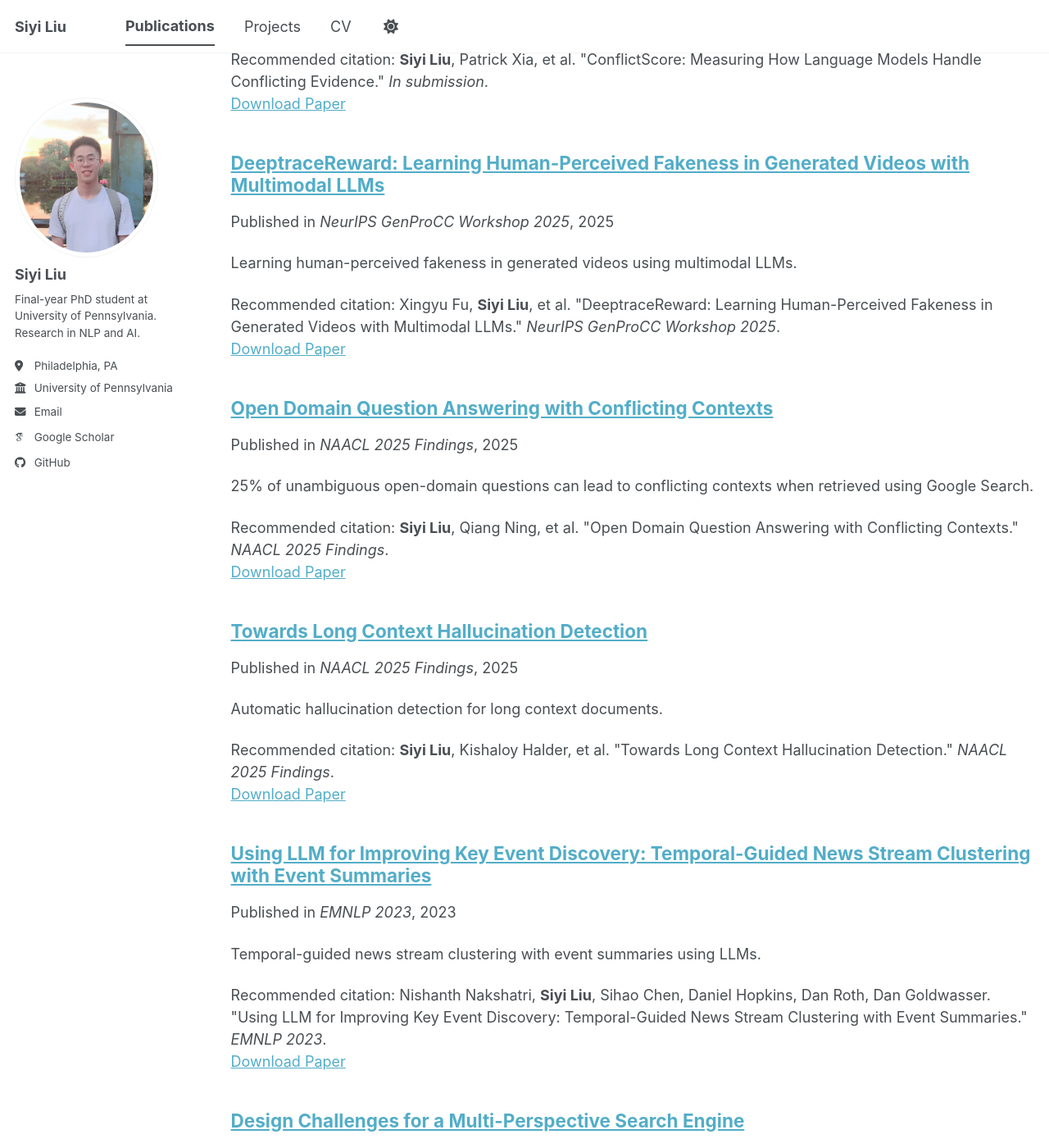
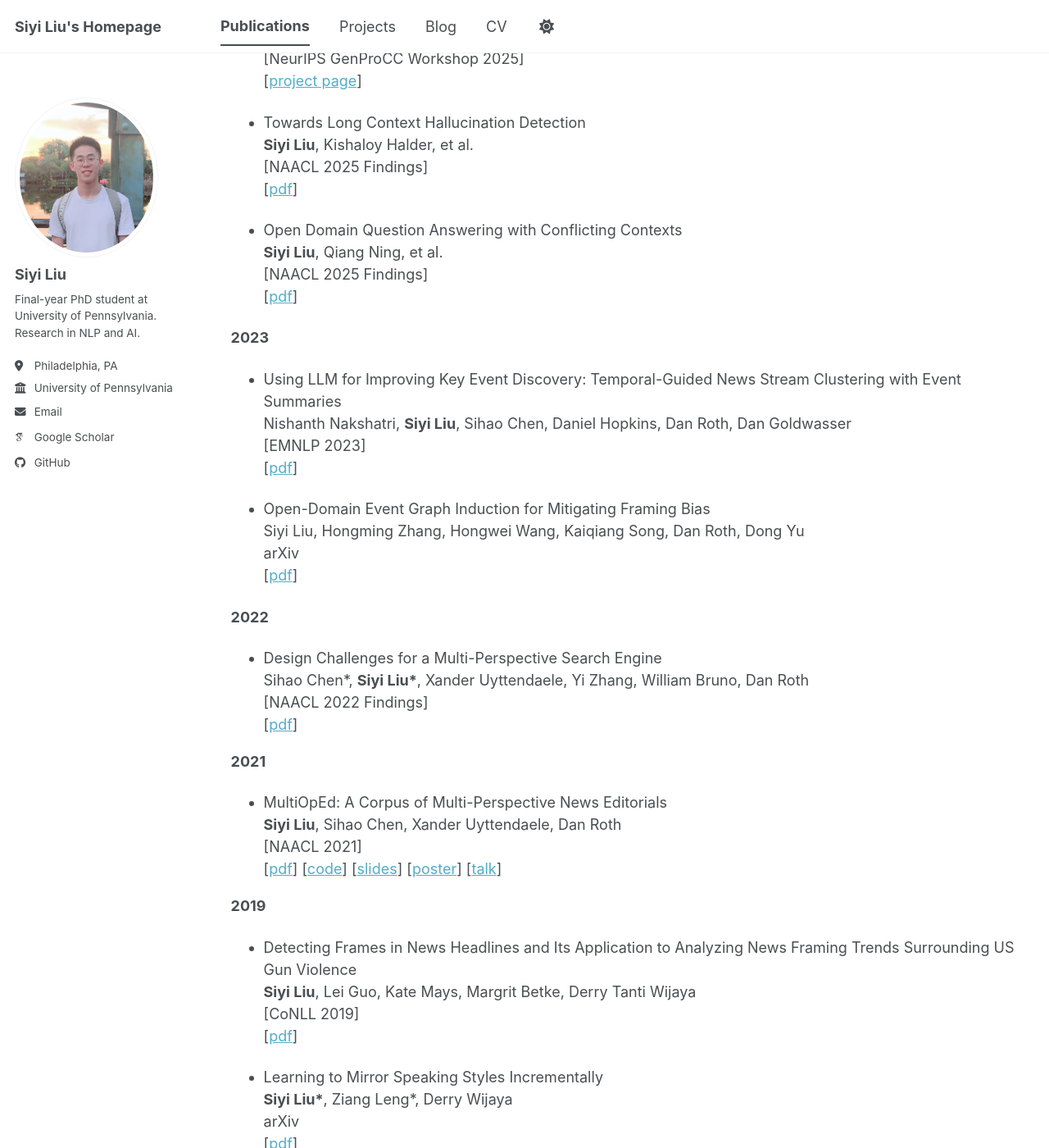
Before and after one commit to liusiyi641/liusiyi641.github.io, a Jekyll site: the page built from _pages/publications.md, in a window 1280 px wide and 1400 px high, scrolled down 393 px. Shown: the whole window at 82% size. Built offline with Jekyll 4.4.1, drawn with Linux system fonts in a browser that asks for light colours; some web fonts are replaced; a script bundle is joined from its source files by our own code; library files that are not in the unit come from our copies; some of the changed text lies outside the part shown.

Commit message:
update info

```diff
--- a/_config.yml
+++ b/_config.yml
@@ -9,7 +9,7 @@
 # Basic Site Settings
 locale                   : "en-US"
 site_theme               : "default"
-title                    : "Siyi Liu"
+title                    : "Siyi Liu's Homepage"
 title_separator          : "-"
 name                     : &name "Siyi Liu"
 description              : &description "Siyi Liu's academic portfolio - PhD student at University of Pennsylvania"
--- a/_data/navigation.yml
+++ b/_data/navigation.yml
@@ -7,5 +7,8 @@ main:
   - title: "Projects"
     url: /portfolio/
 
+  - title: "Blog"
+    url: /year-archive/
+
   - title: "CV"
     url: /cv/
--- a/_pages/publications.html
+++ /dev/null
@@ -1,33 +0,0 @@
----
-layout: archive
-title: "Publications"
-permalink: /publications/
-author_profile: true
----
-
-{% if site.author.googlescholar %}
-  <div class="wordwrap">You can also find my articles on <a href="{{site.author.googlescholar}}">my Google Scholar profile</a>.</div>
-{% endif %}
-
-{% include base_path %}
-
-<!-- New style rendering if publication categories are defined -->
-{% if site.publication_category %}
-  {% for category in site.publication_category  %}
-    {% assign title_shown = false %}
-    {% for post in site.publications reversed %}
-      {% if post.category != category[0] %}
-        {% continue %}
-      {% endif %}
-      {% unless title_shown %}
-        <h2>{{ category[1].title }}</h2><hr />
-        {% assign title_shown = true %}
-      {% endunless %}
-      {% include archive-single.html %}
-    {% endfor %}
-  {% endfor %}
-{% else %}
-  {% for post in site.publications reversed %}
-    {% include archive-single.html %}
-  {% endfor %}
-{% endif %}
--- /dev/null
+++ b/_pages/publications.md
@@ -0,0 +1,73 @@
+---
+layout: archive
+title: "Selected Publications"
+permalink: /publications/
+author_profile: true
+---
+
+{% include base_path %}
+
+You can also find my articles on my [Google Scholar](https://scholar.google.com/citations?user=Z4vfzqkAAAAJ&hl=en) profile.
+
+**In Submission**
+
+* ConflictScore: Measuring How Language Models Handle Conflicting Evidence <br>
+  **Siyi Liu**, Patrick Xia, et al. <br>
+  \[[pdf](/files/ConflictScore.pdf)\]
+
+**2025**
+
+* DeeptraceReward: Learning Human-Perceived Fakeness in Generated Videos with Multimodal LLMs <br>
+  Xingyu Fu, **Siyi Liu**, et al. <br>
+  [NeurIPS GenProCC Workshop 2025] <br>
+  \[[project page](https://deeptracereward.github.io/)\]
+
+* Towards Long Context Hallucination Detection <br>
+  **Siyi Liu**, Kishaloy Halder, et al. <br>
+  [NAACL 2025 Findings] <br>
+  \[[pdf](/files/Automatic_Hallucination_Detection_for_Long_Context_Documents.pdf)\]
+
+* Open Domain Question Answering with Conflicting Contexts <br>
+  **Siyi Liu**, Qiang Ning, et al. <br>
+  [NAACL 2025 Findings] <br>
+  \[[pdf](/files/Open_Domain_Question_Answering_with_Conflicting_Contexts.pdf)\]
+
+**2023**
+
+* Using LLM for Improving Key Event Discovery: Temporal-Guided News Stream Clustering with Event Summaries <br>
+  Nishanth Nakshatri, **Siyi Liu**, Sihao Chen, Daniel Hopkins, Dan Roth, Dan Goldwasser <br>
+  [EMNLP 2023] <br>
+  \[[pdf](https://aclanthology.org/2023.findings-emnlp.274/)\]
+
+* Open-Domain Event Graph Induction for Mitigating Framing Bias <br>
+  Siyi Liu, Hongming Zhang, Hongwei Wang, Kaiqiang Song, Dan Roth, Dong Yu <br>
+  arXiv <br>
+  \[[pdf](https://arxiv.org/pdf/2305.12835)\]
+
+**2022**
+
+* Design Challenges for a Multi-Perspective Search Engine <br>
+  Sihao Chen\*, **Siyi Liu\***, Xander Uyttendaele, Yi Zhang, William Bruno, Dan Roth <br>
+  [NAACL 2022 Findings] <br>
+  \[[pdf](/files/Multi-Perspective%20Search%20Engine.pdf)\]
+
+**2021**
+
+* MultiOpEd: A Corpus of Multi-Perspective News Editorials <br>
+  **Siyi Liu**, Sihao Chen, Xander Uyttendaele, Dan Roth <br>
+  [NAACL 2021] <br>
+  \[[pdf](https://aclanthology.org/2021.naacl-main.344/)\] \[[code](https://github.com/CogComp/MultiOpEd)\] \[[slides](/files/NAACL21%20MultiOpEd%20Slides.pdf)\] \[[poster](/files/NAACL21%20MultiOpEd%20Poster.pdf)\] \[[talk](/files/NAACL21%20MultiOpEd%20Talk.mp4)\]
+
+**2019**
+
+* Detecting Frames in News Headlines and Its Application to Analyzing News Framing Trends Surrounding US Gun Violence <br>
+  **Siyi Liu**, Lei Guo, Kate Mays, Margrit Betke, Derry Tanti Wijaya <br>
+  [CoNLL 2019] <br>
+  \[[pdf](https://aclanthology.org/K19-1047/)\]
+
+* Learning to Mirror Speaking Styles Incrementally <br>
+  **Siyi Liu\***, Ziang Leng\*, Derry Wijaya <br>
+  arXiv <br>
+  \[[pdf](https://arxiv.org/pdf/2003.04993.pdf)\]
+
+____
```
Also changed, not shown: _pages/about.md (+3 -3 lines).
